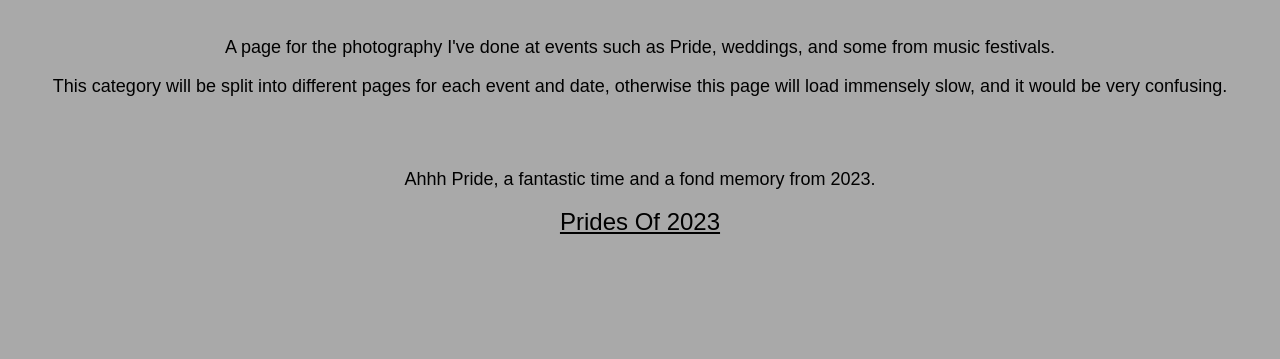
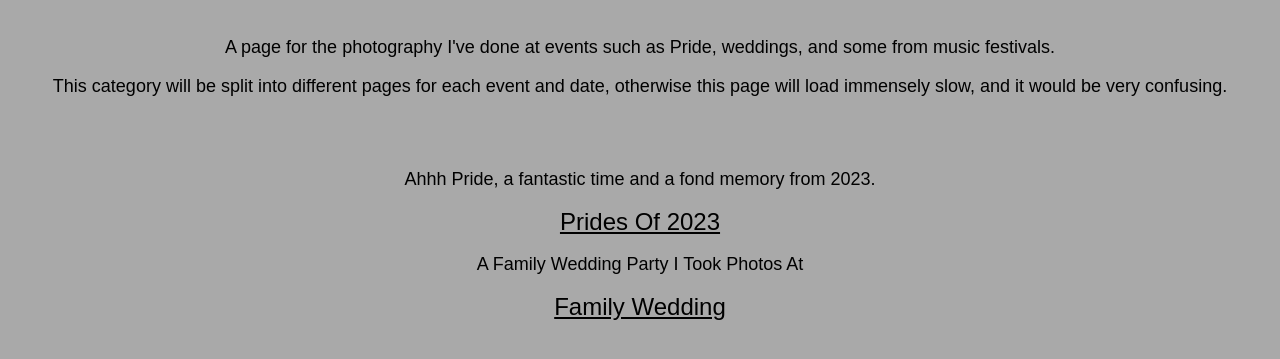
Before and after one commit to AlyxTheFemboy/Alyx-Portfolio, a plain HTML site: page EventsPhotoPage.html in a window 1280 px wide. Shown: the part 115-474 px from the top of the page. Drawn offline with Linux system fonts and the light colour scheme.

Commit message:
Update EventsPhotoPage.html

```diff
--- a/EventsPhotoPage.html
+++ b/EventsPhotoPage.html
@@ -10,5 +10,8 @@
 
         <center><p>Ahhh Pride, a fantastic time and a fond memory from 2023.</p></center>
         <center><a href="Pride 2023.html">Prides Of 2023</a></center>
+
+        <center><p>A Family Wedding Party I Took Photos At</p></center>
+        <center><a href="Wedding Photos 2023.html">Family Wedding</center>
     </body>
 </html>
```
